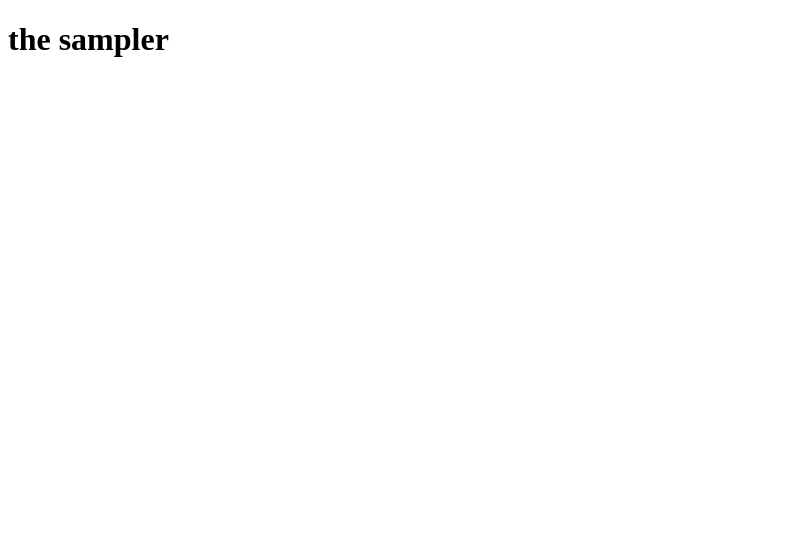
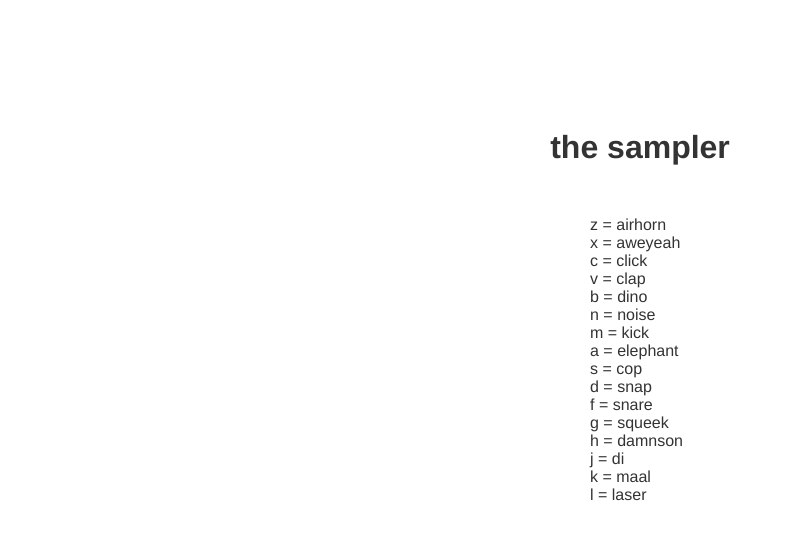
Before and after one commit to cezary/sampler, a plain HTML site: page index.html in a window 1280 px wide. Shown: the whole page, without its empty margins (0-785 px from the left). Drawn offline with Linux system fonts and the light colour scheme; the site is published under a folder, as on GitHub Pages, so addresses that start at the root find nothing.

Commit message:
fix path

```diff
--- a/index.html
+++ b/index.html
@@ -1,8 +1,8 @@
 <!DOCTYPE html>
 <html manifest="sampler.appcache">
   <head>
-    <link href="/assets/css/style.css" rel="stylesheet" type="text/css"></link>
-    <script src="/assets/js/app.js"></script>
+    <link href="assets/css/style.css" rel="stylesheet" type="text/css"></link>
+    <script src="assets/js/app.js"></script>
   </head>
   <body>
     <audio id="airhorn" src="assets/sounds/airhorn.mp3" preload="auto"></audio>
```
